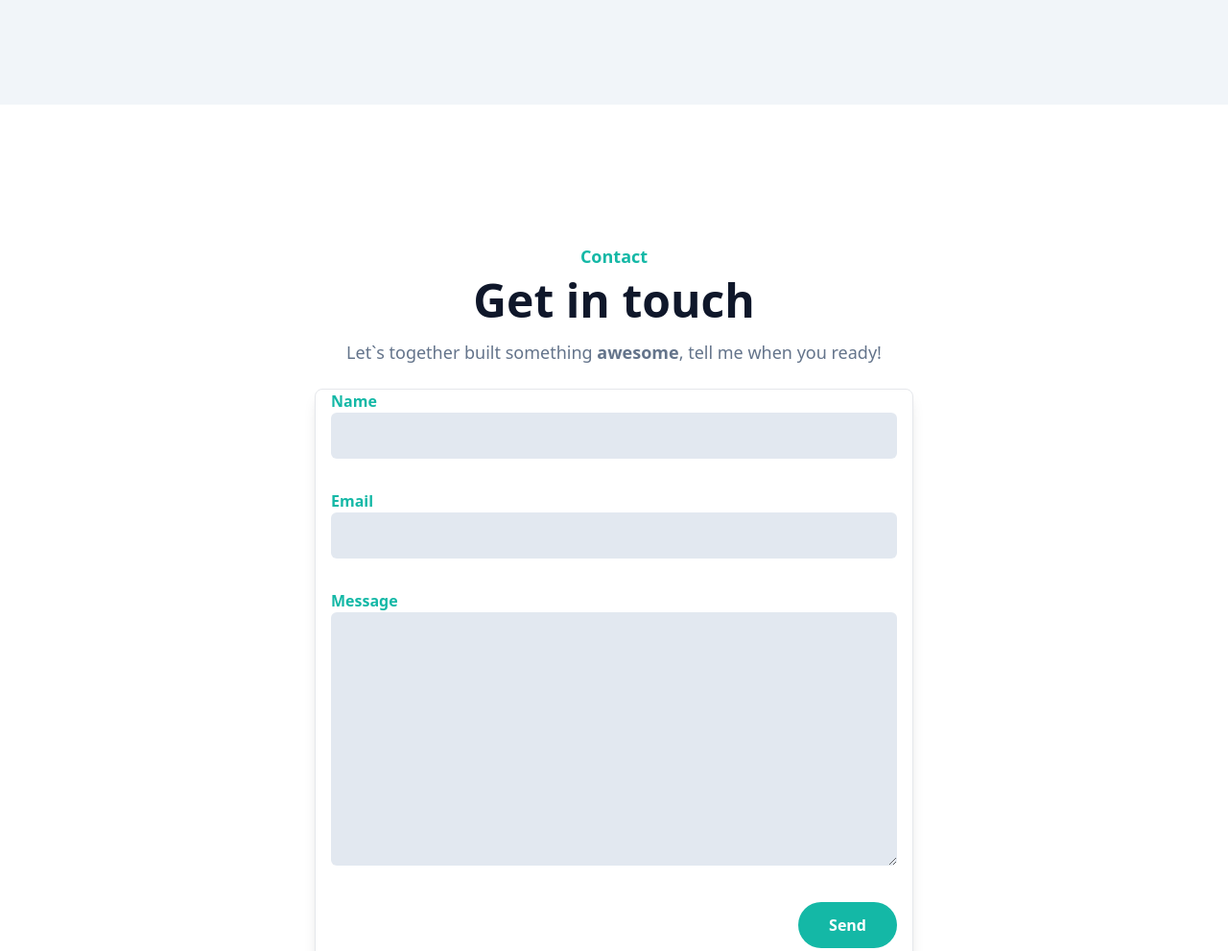
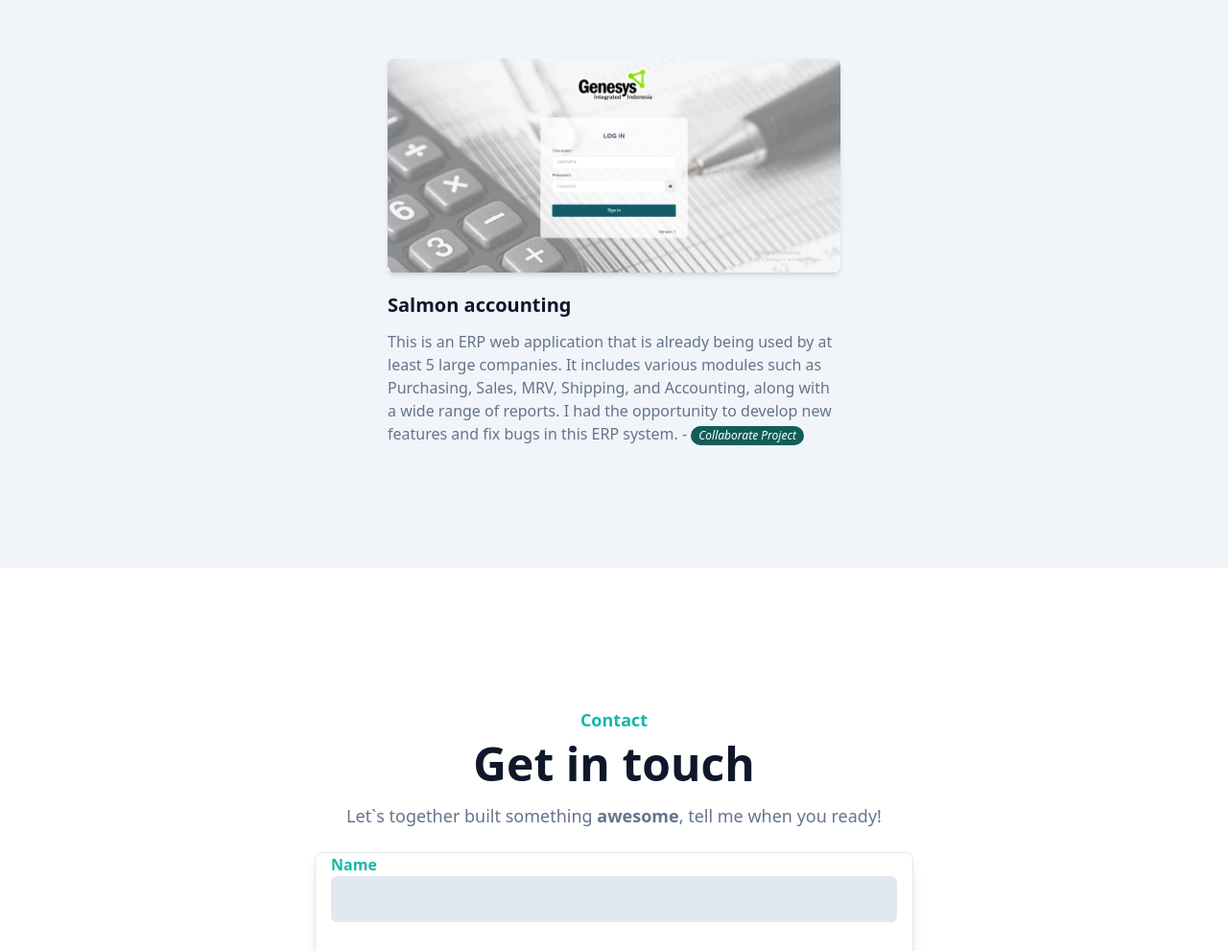
Before and after one commit to DwiIndraKusuma/kusuma-eportfolio, a website: page index.html in a window 1280 px wide. Shown: the part 3559-4550 px from the top of the page at 96% size. Drawn offline with Linux system fonts and the light colour scheme.

Commit message:
penamabhan portofolio dan update form submit

```diff
--- a/index.html
+++ b/index.html
@@ -460,10 +460,35 @@
             </div>
             <h3 class="font-semibold text-xl text-dark mt-5 mb-3">Info PSC</h3>
             <p class="font-medium text-base text-secondary">
-              This website is information center about Piranha Smart Center that employee can change the content within website easily -
+              This website is information center about Piranha Smart Center that
+              employee can change the content within website easily -
               <span
                 class="inline-flex items-center justify-center italic px-2 py-1 text-xs font-medium leading-none text-white bg-teal-800 rounded-full"
                 >Freelance project
+              </span>
+            </p>
+          </div>
+          <div class="mb-12 p-4 lg:w-1/2">
+            <div class="rounded-md shadow-md overflow-hidden">
+              <img
+                src="dist/img/portfolio/Salmon.PNG"
+                width="600"
+                height="317"
+                alt="infoPSC"
+              />
+            </div>
+            <h3 class="font-semibold text-xl text-dark mt-5 mb-3">
+              Salmon accounting
+            </h3>
+            <p class="font-medium text-base text-secondary">
+              This is an ERP web application that is already being used by at
+              least 5 large companies. It includes various modules such as
+              Purchasing, Sales, MRV, Shipping, and Accounting, along with a
+              wide range of reports. I had the opportunity to develop new
+              features and fix bugs in this ERP system. -
+              <span
+                class="inline-flex items-center justify-center italic px-2 py-1 text-xs font-medium leading-none text-white bg-teal-800 rounded-full"
+                >Collaborate Project
               </span>
             </p>
           </div>
@@ -514,8 +539,8 @@
           </div>
         </div>
         <form
-          action="#"
-          method="get"
+          action="https://formsubmit.co/2kusumaa@gmail.com"
+          method="post"
           class="md:w-1/2 md:mx-auto border rounded-lg shadow-lg"
         >
           <div class="w-full px-4 mb-8">
@@ -590,8 +615,9 @@
                   class="inline-block text-base text-secondary hover:text-primary mb-3"
                   target="_blank"
                   href="https://www.aim-filkom.site/"
-                  >AIM-Filkom</a
                 >
+                  <strike>AIM-Filkom</strike>
+                </a>
               </li>
               <li>
                 <a
@@ -614,7 +640,8 @@
                   class="inline-block text-base text-secondary hover:text-primary mb-3"
                   target="_blank"
                   href="https://kontakmee.id/"
-                  >KontakMee</a
+                >
+                  <strike>KontakMee</strike></a
                 >
               </li>
             </ul>
```
Also changed, not shown: dist/img/portfolio/Salmon.png (added).
